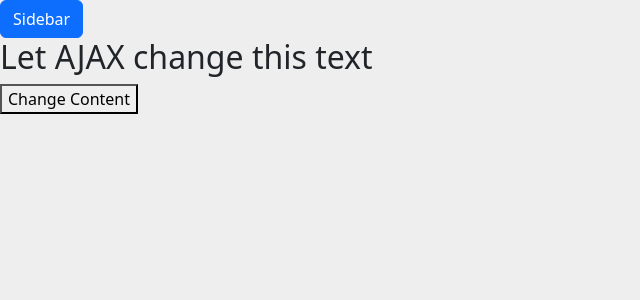
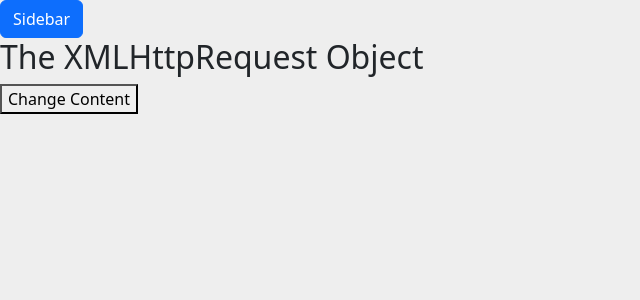
Before and after one commit to aahanmehta/squirrelz, a Flask app: page / in a window 1280 px wide. Shown: the top 300 px of the page, without its empty margins (0-640 px from the left). Run offline with Flask 3, Linux system fonts and the light colour scheme.

Commit message:
successful testing on home server

```diff
--- a/app/static/js/state.js
+++ b/app/static/js/state.js
@@ -29,19 +29,20 @@ checkbox.addEventListener("click", checkBox);
 
 
 
-var ajaxButton = document.getElementById("demo");
-ajaxButton.addEventListener("click", ajaxFunc)
+var ajaxButton = document.getElementById("ajaxbut");
 var ajaxFunc = () => {
+  console.log("here");
   var xhttp = new XMLHttpRequest();
   xhttp.onreadystatechange = function() {
     if (this.readyState == 4 && this.status == 200) {
      document.getElementById("demo").innerHTML = this.responseText;
     }
   };
-  xhttp.open("GET", "ajax_info.txt", true);
+  xhttp.open("GET", "../../static/js/ajax_info.txt", true);
   xhttp.send();
 }
 
+ajaxButton.addEventListener("click", ajaxFunc)
 //httpRequest.onreadystatechange = handler;
 //
 //httpRequest.open("GET", "http://www.example.org/some.file", true);
--- a/app/templates/home.html
+++ b/app/templates/home.html
@@ -29,10 +29,22 @@
 </div>
 
 <div id="demo">
-  <h2>Let AJAX change this text</h2>
-  <button type="button" id="ajaxbut">Change Content</button>
+<h2>The XMLHttpRequest Object</h2>
+<button type="button" id="ajaxbut">Change Content</button>
 </div>
-
+<!--
+<script>
+function loadDoc() {
+  const xhttp = new XMLHttpRequest();
+  xhttp.onload = function() {
+    document.getElementById("demo").innerHTML =
+    this.responseText;
+  }
+  xhttp.open("GET", "../../static/js/ajax_info.txt");
+  xhttp.send();
+}
+</script>
+-->
 
 <script src="../static/js/state.js"></script>
 {% endblock %}
```
